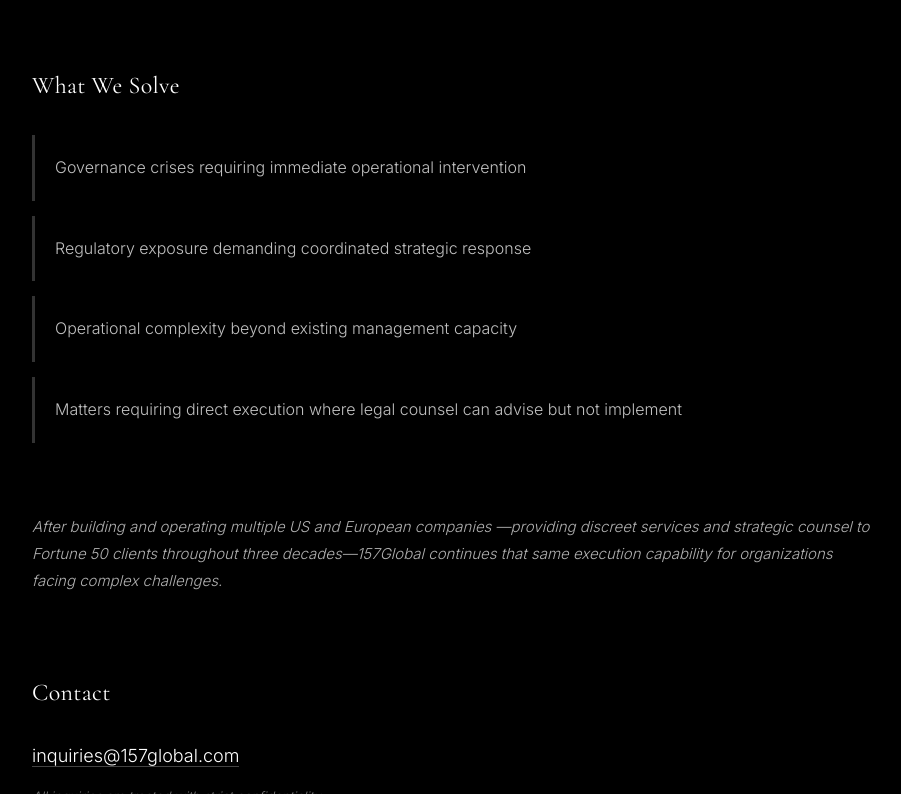
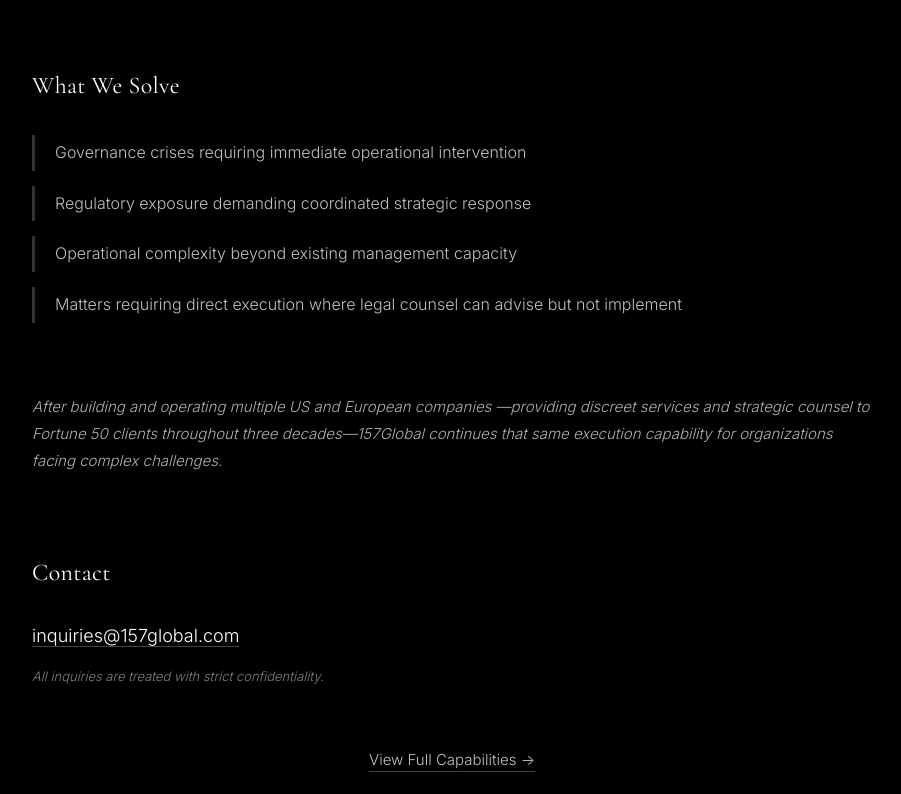
Before and after one commit to SGII21/157Global-site, a website: page index.html in a window 1280 px wide. Shown: the part 484-1278 px from the top of the page, without its empty margins (188-1089 px from the left). Drawn offline with nearby package versions, Linux system fonts and the light colour scheme.

Commit message:
Update index.html
Shortened side border lines

```diff
--- a/index.html
+++ b/index.html
@@ -18,8 +18,8 @@
         .section { margin-bottom: 70px; }
         h2 { font-family: 'Cormorant Garamond', serif; font-size: 24px; font-weight: 400; color: #FFFFFF; margin-bottom: 30px; letter-spacing: 0.3px; }
         .problem-list { list-style: none; padding: 0; }
-        .problem-list li { padding: 20px 0 20px 20px; border-left: 3px solid #333333; margin-bottom: 15px; font-size: 16px; color: #C0C0C0; }
-        .lineage { font-size: 15px; line-height: 1.8; color: #B0B0B0; margin-bottom: 50px; font-style: italic; }
+        .problem-list li { padding: 5px 0 5px 20px; border-left: 3px solid #333333; margin-bottom: 15px; font-size: 16px; color: #C0C0C0; }
+        .lineage { font-size: 15px; line-height: 1.8; color: #B0B0B0; margin-bottom: 25px; font-style: italic; }
         .contact { margin-top: 80px; }
         .contact-email { font-size: 18px; color: #FFFFFF; margin-bottom: 15px; }
         .contact-email a { color: #FFFFFF; text-decoration: none; border-bottom: 1px solid #444444; transition: border-color 0.3s ease; }
```
